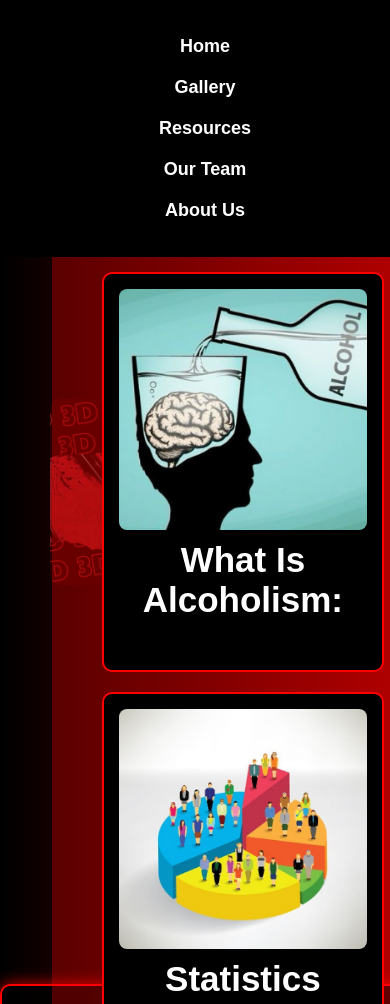
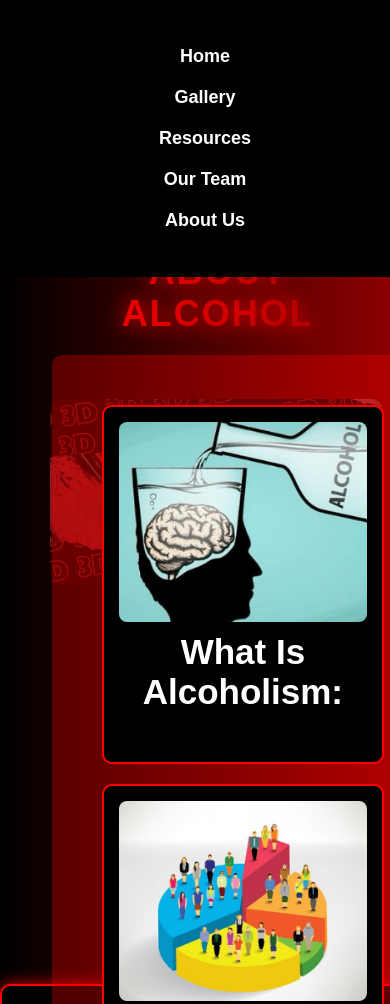
Before and after one commit to khai032/weare3d, a plain HTML site: page index.html in a window 390 px wide. Shown: the top 1004 px of the page. Drawn offline with Linux system fonts and the light colour scheme.

Commit message:
Add files via upload

```diff
--- a/styles.css
+++ b/styles.css
@@ -570,62 +570,29 @@ nav ul li a:hover {
     border: 2px solid #ff073a;
 }
 
-/* Default Layout - Desktop (Large Screens) */
-.gallery-container {
-    display: grid;
-    grid-template-columns: repeat(3, 1fr); /* 3 items per row */
-    gap: 20px;
-    padding: 30px;
-    width: 90%;
-    max-width: 1200px;
-    margin: auto;
-}
+@media (max-width: 768px) {
+    nav {
+        position: fixed;
+        top: 0;
+        left: 0;
+        width: 100%;
+        background: black;
+        z-index: 1000;
+    }
 
-/* Tablets (1024px and below) */
-@media (max-width: 1024px) {
-    .gallery-container {
-        grid-template-columns: repeat(2, 1fr); /* 2 items per row */
+    nav ul {
+        display: flex;
+        flex-direction: column;
+        padding: 10px;
     }
-    .gallery-item {
-        width: 90%; /* Slightly reduce size */
+
+    nav ul li {
+        text-align: center;
+        padding: 10px 0;
+    }
+
+    /* Ensure content is pushed down when menu is open */
+    body {
+        padding-top: 60px; /* Adjust this value based on navbar height */
     }
 }
-
-/* Mobile Devices (768px and below) */
-@media (max-width: 768px) {
-    .gallery-container {
-        grid-template-columns: repeat(1, 1fr); /* 1 item per row */
-    }
-    .gallery-item {
-        width: 100%; /* Full width */
-    }
-    .gallery-item img {
-        height: auto; /* Auto height to maintain aspect ratio */
-    }
-}
-
-/* Smaller Mobile Screens (500px and below) */
-@media (max-width: 500px) {
-    nav ul {
-        flex-direction: column; /* Stack navigation links */
-        text-align: center;
-    }
-    nav ul li {
-        margin: 10px 0;
-    }
-    .section {
-        font-size: 24px; /* Reduce font size */
-        padding: 20px;
-    }
-    .gallery-title {
-        font-size: 20px; /* Adjust title size */
-    }
-}
-
-/* Ensure modals stay responsive */
-@media (max-width: 768px) {
-    .modal-content {
-        width: 80%; /* Adjust modal width */
-        padding: 15px;
-    }
-}
```
